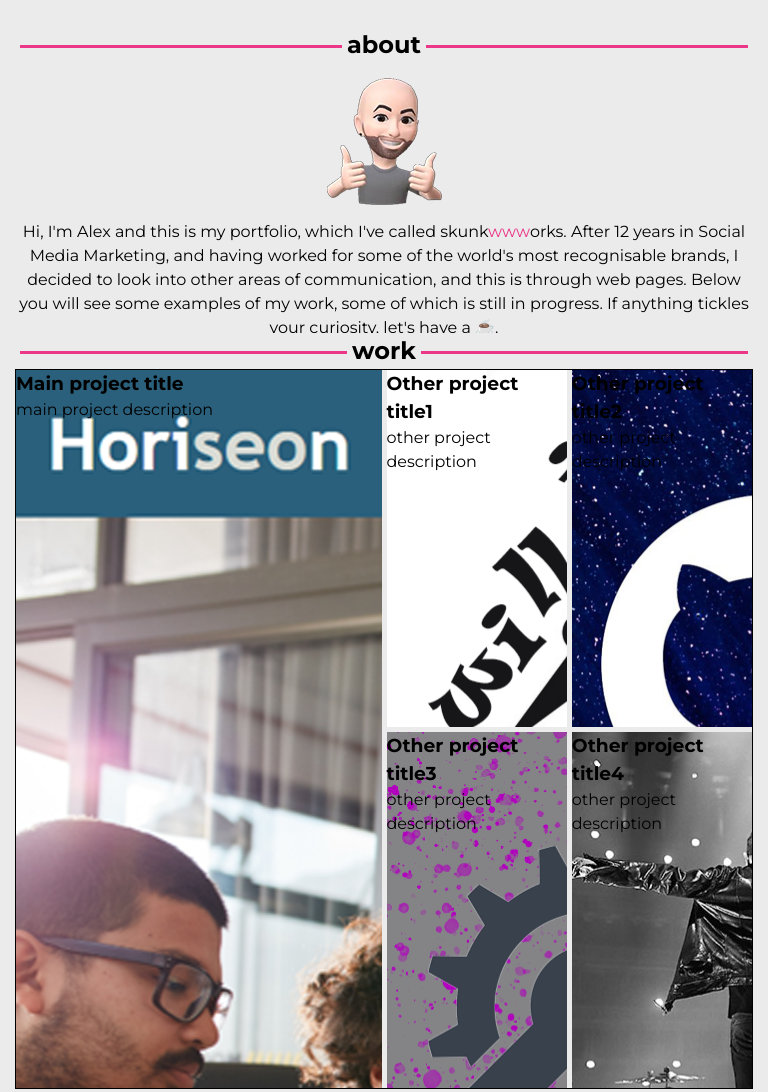
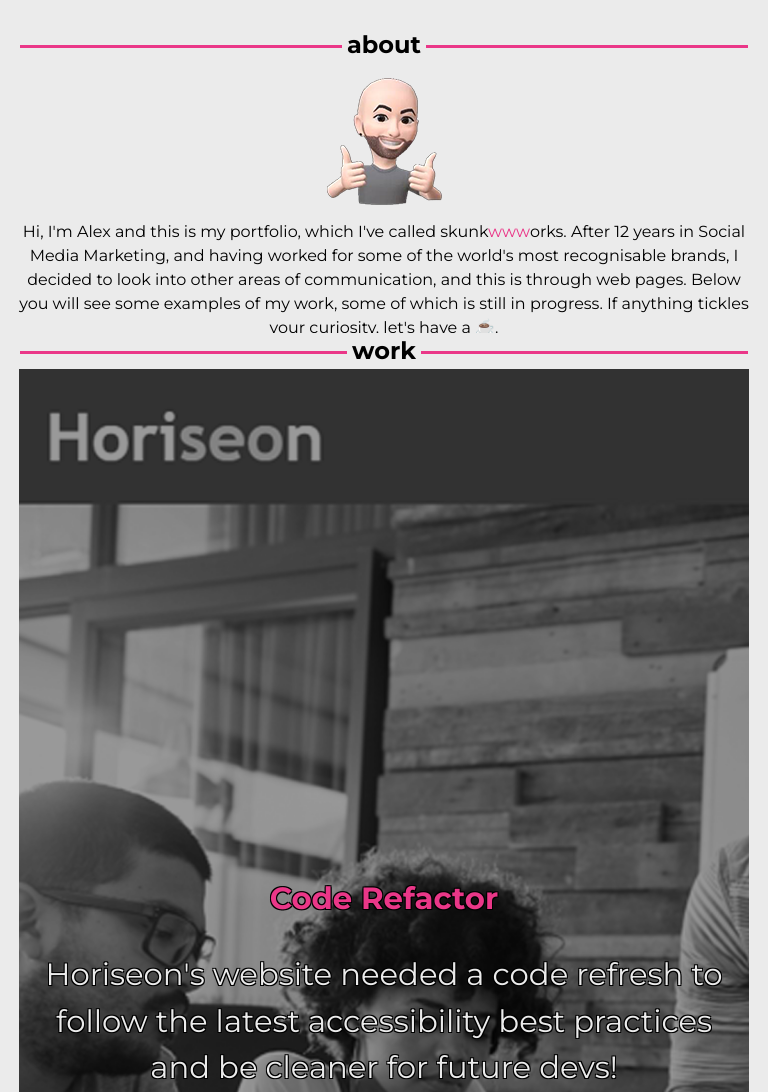
Before and after one commit to Lxpap/Portfolio_AP, a plain HTML site: page index.html in a window 768 px wide. Shown: the part 208-1300 px from the top of the page. Drawn offline with Linux system fonts and the light colour scheme.

Commit message:
This commit adds all of the remaining content and styling bar a couple of tweaks that are coming in the next commit

```diff
--- a/css/style.css
+++ b/css/style.css
@@ -2,13 +2,15 @@
   box-sizing: border-box;
 }
 
-/* Standardized colours for quickswap (hero banner excluded) */
+/* Standardized colours for quickswap (hero banner background excluded) */
 
 :root {
   --light-color: #EBEBEB;
   --dark-color: #000000;
   --vibrant-color: #EA3788;
 }
+
+/* General styling */
 
 body {
   margin: 0;
@@ -18,7 +20,13 @@ body {
   background-color: var(--light-color);
 }
 
+.page-wrapper {
+  margin: 15px;
+  padding-top: 20px;
+}
+
 /* Header styling */
+
 .header {
   display: flex;
   justify-content: space-between;
@@ -47,16 +55,6 @@ h1 {
 }
 
 /* Speech bubble credits: Tom Kuhlmann https://community.articulate.com/download/10-hand-drawn-square-speech-bubbles */
-
-@media (min-width: 600px) {
-  h1:hover::after {
-    content: url("../images/hi-icon-50.png");
-    max-height: 20px;
-    position: absolute;
-    right: -85px;
-    top: 0px;
-  }
-}
 
 ul {
   display: flex;
@@ -102,12 +100,7 @@ li {
   color: #949494;
 }
 
-
-.page-wrapper {
-  margin: 15px;
-  padding-top: 20px;
-}
-
+/* About section styling */
 
 #about {
 
@@ -154,7 +147,106 @@ li {
 
 /* work container styling */
 
+.work-container {
+  display: grid;
+  margin: 0 auto;
+  gap: 5px;
+  width: 95vw;
+  max-width: 1600px;
+  justify-content: center;
+  grid-template-columns: 1fr 1fr 1fr 1fr;
+  grid-template-rows: 1fr 1fr;
+  grid-template-areas:
+  "main-project main-project other-project1 other-project2"
+  "main-project main-project other-project3 other-project4";
 
+}
+
+
+#main-project {
+
+  grid-area: main-project;
+
+}
+
+  #other-project1 {
+
+    grid-area: other-project1;
+
+  }
+
+  #other-project2 {
+
+    grid-area: other-project2;
+
+  }
+
+  #other-project3 {
+
+    grid-area: other-project3;
+
+  }
+
+  #other-project4 {
+
+    grid-area: other-project4;
+
+  }
+
+  .work-section {
+    position: relative;
+    overflow: hidden;
+  }
+
+  .work-section img {
+    width: 100%;
+    height: 100%;
+    object-fit: cover;
+    transition: transform 0.3s ease;
+
+  }
+
+.overlay {
+  position: absolute;
+  top: 0;
+  left: 0;
+  width: 100%;
+  height: 100%;
+  background-color: rgba(0, 0, 0, 0.7);
+  display: flex;
+  flex-direction: column;
+  justify-content: center;
+  align-items: center;
+  opacity: 0;
+  transition: opacity 0.3s ease;
+  pointer-events: none;
+}
+
+.overlay h3,
+.overlay p {
+  color: var(--light-color);
+  text-align: center;
+  margin: 10px;
+  font-size: 2vw;
+  margin: 2vw;
+}
+
+.overlay h3 {
+  color: var(--vibrant-color);
+}
+
+.work-section:hover .overlay {
+  opacity: 1;
+}
+
+.work-section:hover img {
+  transform: scale(1.1);
+}
+
+.work-section a {
+  text-decoration: none;
+  color: inherit;
+}
 
 
 h1,
@@ -215,248 +307,71 @@ p {
   color: var(--vibrant-color)
 }
 
-/* ------------------ */
+/* Media queries for smaller screens below. Note: Due to the build, the kickoff is at 768px (tablet) but adjusts to smaller screens (phone) too. */
+
+@media (max-width: 768px) {
 
   .work-container {
-  border: 1px solid black;
     display: grid;
+    margin: 0 auto;
     gap: 5px;
-  margin: 0px auto;
-  height: 90vh;
-  width: 100%;
+    width: 95vw;
     max-width: 1600px;
     justify-content: center;
-  grid-template-columns: 1fr 1fr 1fr 1fr;
-  grid-template-rows: 1fr 1fr;
+    grid-template-columns: 1fr 1fr;
+    grid-template-rows: 1fr 1fr 1fr 1fr;
     grid-template-areas:
-  "main-project main-project other-project1 other-project2"
-  "main-project main-project other-project3 other-project4";
+    "main-project main-project"
+    "main-project main-project"
+    "other-project1 other-project2"
+    "other-project3 other-project4";
+
   }
 
-#main-project {
-  grid-area: main-project;
-  background-image: url("../images/Horiseon2.png");
-  background-repeat: no-repeat;
+  .overlay {
+    position: absolute;
+    top: 0;
+    left: 0;
     width: 100%;
+    height: 100%;
+    background-color: rgba(0, 0, 0, 0.4);
+    display: flex;
+    flex-direction: column;
+    justify-content: center;
+    align-items: center;
+    opacity: 1;
+    transition: opacity 0.3s ease;
+    pointer-events: none;
   }
 
-#other-project1 {
-  grid-area: other-project1;
-  background-image: url("../images/willitstick.png");
-  background-repeat: no-repeat;
-  object-fit: contain;
-  width: auto;
+  .overlay h3,
+  .overlay p {
+  color: var(--light-color);
+  text-shadow:
+  1px 1px 0 #000,
+    -1px 1px 0 #000,
+    -1px -1px 0 #000,
+    1px -1px 0 #000;
+  text-align: center;
+  margin: 10px;
+  font-size: 4vw;
+  margin: 2vw;
   }
 
-#other-project2 {
-  grid-area: other-project2;
-  background-image: url("../images/github.png");
-  background-repeat: no-repeat;
-  object-fit: contain;
-  width: auto;
+  .overlay h3 {
+    color: var(--vibrant-color);
   }
 
-#other-project3 {
-  grid-area: other-project3;
-  background-image: url("../images/skunkwwworks.png");
-  background-repeat: no-repeat;
-  object-fit: contain;
-  width: auto;
 }
 
-#other-project4 {
-  grid-area: other-project4;
-  background-image: url("../images/venueguide.png");
-  background-repeat: no-repeat;
-  object-fit: contain;
-  width: auto;
+/* Easter egg speech bubble dynamic placement */
+
+@media (min-width: 600px) {
+  h1:hover::after {
+    content: url("../images/hi-icon-50.png");
+    max-height: 20px;
+    position: absolute;
+    right: -85px;
+    top: 0px;
   }
-
-
-/* body {
-  font-family: 'Poppins', sans-serif;
-} */
-
-/* Grid CSS */
-
-/* #heroGrid {
-  margin: 0px 5%;
-  display: grid;
-  min-height: 500px;
-  height: 70vh;
-  grid-template-rows: 75% 25%;
-  grid-template-columns: 75% 25%;
-  grid-template-areas:
-  "featuredProduct secondaryProduct"
-  "featuredProduct CTA";
 }
-
-#featuredProduct {
-  grid-area: featuredProduct;
-  background-image: url("../images/furniture1.png");
-}
-
-#secondaryProduct {
-  grid-area: secondaryProduct;
-  background-image: url("../images/furniture2.png");
-}
-
-#CTA {
-  grid-area: CTA;
-  background-image: url("../images/woodbg.png");
-  justify-content: space-around;
-  cursor: pointer;
-}
-
-.subHeading {
-  text-align: center;
-  border-bottom: 2px solid black;
-  width: 300px;
-  margin: 50px auto;
-}
-
-#categoryGrid {
-  display: grid;
-  margin-top: 0px 5%;
-  grid-template-rows: 300px 300px 300px;
-  grid-template-columns: 1fr 1fr 1fr;
-  grid-template-areas:
-  "bookcases bedroom patio"
-  "couches couches patio"
-  "desks desks desks";
-}
-
-#bookcases {
-  grid-area: bookcases;
-  background-image: url("../images/bookcases@2x.png")
-}
-
-#bedroom {
-  grid-area: bedroom;
-  background-image: url("../images/beds@2x.png");
-}
-
-#couches {
-  grid-area: couches;
-  background-image: url("../images/couch@2x.png");
-}
-
-#patio {
-  grid-area: patio;
-  background-image: url("../images/patio@2x.png");
-}
-
-#desks {
-  grid-area: desks;
-  background-image: url("../images/desks@2x.png");
-}
-
-.categoryGridArea {
-  background-position: center;
-  background-size: cover;
-  background-repeat: no-repeat;
-  margin: 5px;
-  cursor: pointer;
-  display: grid;
-  align-content: end;
-}
-
-.heading {
-  background-color: rgba(0,0,0,0.7);
-  padding: 15px;
-  height: 25px;
-  color: white;
-  font-size: 18px;
-  border-bottom: 5px solid #FF6200;
-}
-
-
-#headline {
-  background-color: rgba(255,255,255,0.8);
-  border-bottom: 5px solid #FF6200;
-  position: absolute;
-  right: -50px;
-  top: 100px;
-  padding: 25px;
-  max-width: 550px;
-  z-index: 100;
-}
-
-.heroGridArea {
-  background-position: center;
-  background-repeat: no-repeat;
-  background-size: cover;
-  align-items: center;
-  display: flex;
-  position: relative;
-}
-
-/* Category Grid CSS */
-
-
-
-
-/* Navigation CSS */
-/* CHECK OUT THIS CODE BELOW IF YOU WANT TO GET A REFRESHER ON FLEX */
-/* #navBar {
-  display: flex;
-  flex-direction: row;
-  margin: 0px 5%;
-}
-#navBar h1 {
-  width: 25%;
-  font-weight: 500;
-}
-#navigation {
-  display: flex;
-  width: 50%;
-  align-items: center;
-  justify-content: space-evenly;
-}
-#navigation p {
-  cursor: pointer;
-  text-decoration: none;
-}
-.icons {
-  display: flex;
-  justify-content: flex-end;
-  align-items: center;
-  width: 25%;
-}
-.icons img {
-  margin: 15px;
-  cursor: pointer;
-}
-.highlight {
-  color: #FF6200;
-  font-weight: 700;
-}
-
-/* Typography CSS */
-
-/* h2 {
-  font-size: 60px;
-  margin: 0px 0px;
-  color: #FF6200;
-}
-
-h3 {
-  font-size: 32px;
-  font-weight: 300;
-  margin: 0px 0px;
-}
-
-h4 {
-  color: white;
-  font-weight: 400;
-  font-size: 22px;
-}
-
-
-#headline p {
-  max-width: 350px;
-  font-size: 16px;
-  font-weight: 300;
-  margin: 0px 0px;
-  color: #636364;
-} */
--- a/index.html
+++ b/index.html
@@ -57,28 +57,57 @@
       </section>
 
       <section class="work-container">
+
         <div class="work-section" id="main-project">
-          <h3>Main project title</h3>
-          <p>main project description</p>
+          <a href="https://lxpap.github.io/Horiseon_Refactor_AP/" target="_blank" class="grid-link">
+            <img src="./images/Horiseon2_2.png" alt="Digital Marketing Professionals in a meeting" width="100%" height="auto">
+          </a>
+          <div class="overlay">
+            <h3>Code Refactor</h3>
+            <p>Horiseon's website needed a code refresh to follow the latest accessibility best practices and be cleaner for future devs!</p>
+          </div>
         </div>
+
         <div class="work-section" id="other-project1">
-          <h3>Other project title1</h3>
-          <p>other project description</p>
+          <a href="https://github.com/Lxpap" target="_blank" class="grid-link">
+            <img src="./images/willitstick.png" alt="a glue bottle website logo" width="100%" height="auto">
+          </a>
+          <div class="overlay">
+            <h3>Will it Stick?</h3>
+            <p>A work in progress. Find the type of glue you need for your DIY project quickly and easily.</p>
+          </div>
         </div>
+
         <div class="work-section" id="other-project2">
-          <h3>Other project title2</h3>
-          <p>other project description</p>
+          <a href="https://github.com/Lxpap" target="_blank" class="grid-link">
+            <img src="./images/github.png" alt="the github logo over a starry sky" width="100%" height="auto">
+          </a>
+          <div class="overlay">
+            <h3>My GitHub</h3>
+            <p>You can check all of my experiments (successful or not) here.</p>
+          </div>
         </div>
+
         <div class="work-section" id="other-project3">
-          <h3>Other project title3</h3>
-          <p>other project description</p>
+          <a href="https://github.com/Lxpap/" target="_blank" class="grid-link">
+            <img src="./images/skunkwwworks.png" alt="a wrench and gear website icon" width="100%" height="auto">
+          </a>
+          <div class="overlay">
+            <h3>Skunkwwworks</h3>
+            <p>A work in progress. Turning this very portfolio to a permanent home for my stuff.</p>
+          </div>
         </div>
+
         <div class="work-section" id="other-project4">
-          <h3>Other project title4</h3>
-          <p>other project description</p>
+          <a href="https://github.com/Lxpap" target="_blank" class="grid-link">
+            <img src="./images/venueguide.png" alt="a musician performing live" width="100%" height="auto">
+          </a>
+          <div class="overlay">
+            <h3>Venue Guide</h3>
+            <p>A work in progress. Going to a gig? Look up the venue and arrive prepared.</p>
+          </div>
         </div>
       </section>
-
     </section>
 
     <!-- contact -->
```
Lines whose indentation alone changed are shown as unchanged.
